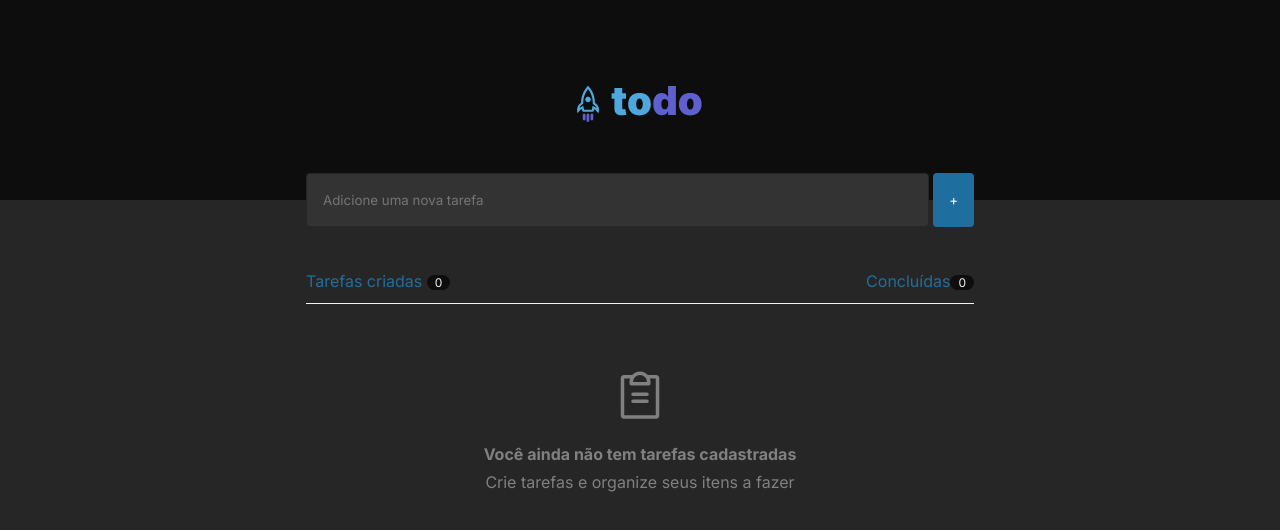
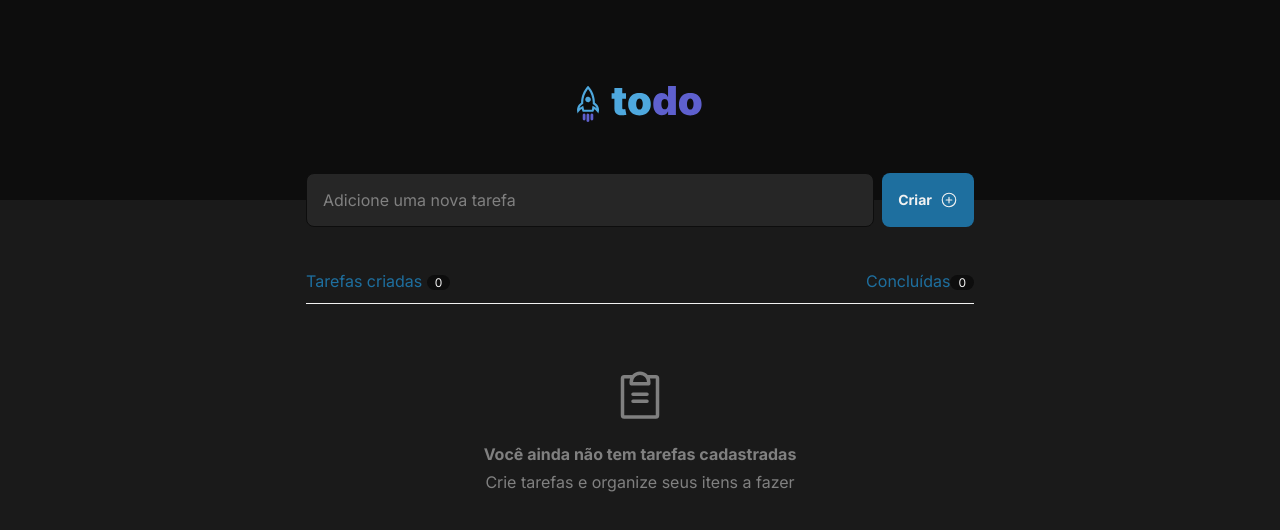
Before and after one commit to netoudi/ignite-reactjs-challenge-01, a React (Vite) app: page / in a window 1280 px wide. Shown: the top 530 px of the page. Built offline with nearby package versions, Linux system fonts and the light colour scheme.

Commit message:
refactor: update style to todo form

```diff
--- a/src/App.module.css
+++ b/src/App.module.css
@@ -7,24 +7,45 @@
 .todoForm {
   display: flex;
   flex-direction: row;
-  gap: 0.25rem;
+  gap: 0.5rem;
 }
 
 .todoForm input {
   width: 100%;
   height: 54px;
-  background: var(--gray-400);
-  border: 1px solid var(--gray-500);
-  border-radius: 4px;
+  background: var(--gray-500);
+  border: 1px solid var(--gray-700);
+  border-radius: var(--rounded);
   padding: 0 1rem;
+  color: var(--gray-100);
+  font-family: Inter, sans-serif;
+  font-size: 1rem;
+}
+
+.todoForm input::placeholder {
+  color: var(--gray-300);
+}
+
+.todoForm input:focus {
+  outline: none;
+  border: 1px solid var(--secondary-dark);
 }
 
 .todoForm button {
-  border-radius: 4px;
+  border-radius: var(--rounded);
   background: var(--primary-dark);
   border: none;
   padding: 0 1rem;
-  color: white;
+  color: var(--gray-100);
+  display: flex;
+  justify-content: center;
+  align-items: center;
+  gap: 0.5rem;
+  font-family: Inter, sans-serif;
+  font-size: 0.875rem;
+  font-weight: 700;
+  transition: 0.2s ease;
+  line-height: 0;
 }
 
 .todoForm button:hover {
--- a/src/App.tsx
+++ b/src/App.tsx
@@ -1,4 +1,5 @@
 import React from 'react';
+import { PlusCircle } from '@phosphor-icons/react';
 import { Header } from '@app/components/Header';
 import { Summary } from '@app/components/Summary';
 import { TodoList } from '@app/components/TodoList';
@@ -47,7 +48,9 @@ export function App() {
       <main className={styles.main}>
         <form onSubmit={handleSubmit} className={styles.todoForm}>
           <input type="text" placeholder="Adicione uma nova tarefa" value={task} onChange={handleInput} />
-          <button type="submit">+</button>
+          <button type="submit">
+            Criar <PlusCircle size={18} />
+          </button>
         </form>
 
         <Summary totalTasks={totalTasks} completedTasks={completedTasks} />
--- a/src/index.css
+++ b/src/index.css
@@ -14,6 +14,8 @@
   --gray-700: #0d0d0d;
 
   --danger: #e25858;
+
+  --rounded: 8px;
 }
 
 * {
@@ -26,5 +28,5 @@
 }
 
 body {
-  background: var(--gray-500);
+  background: var(--gray-600);
 }
```
